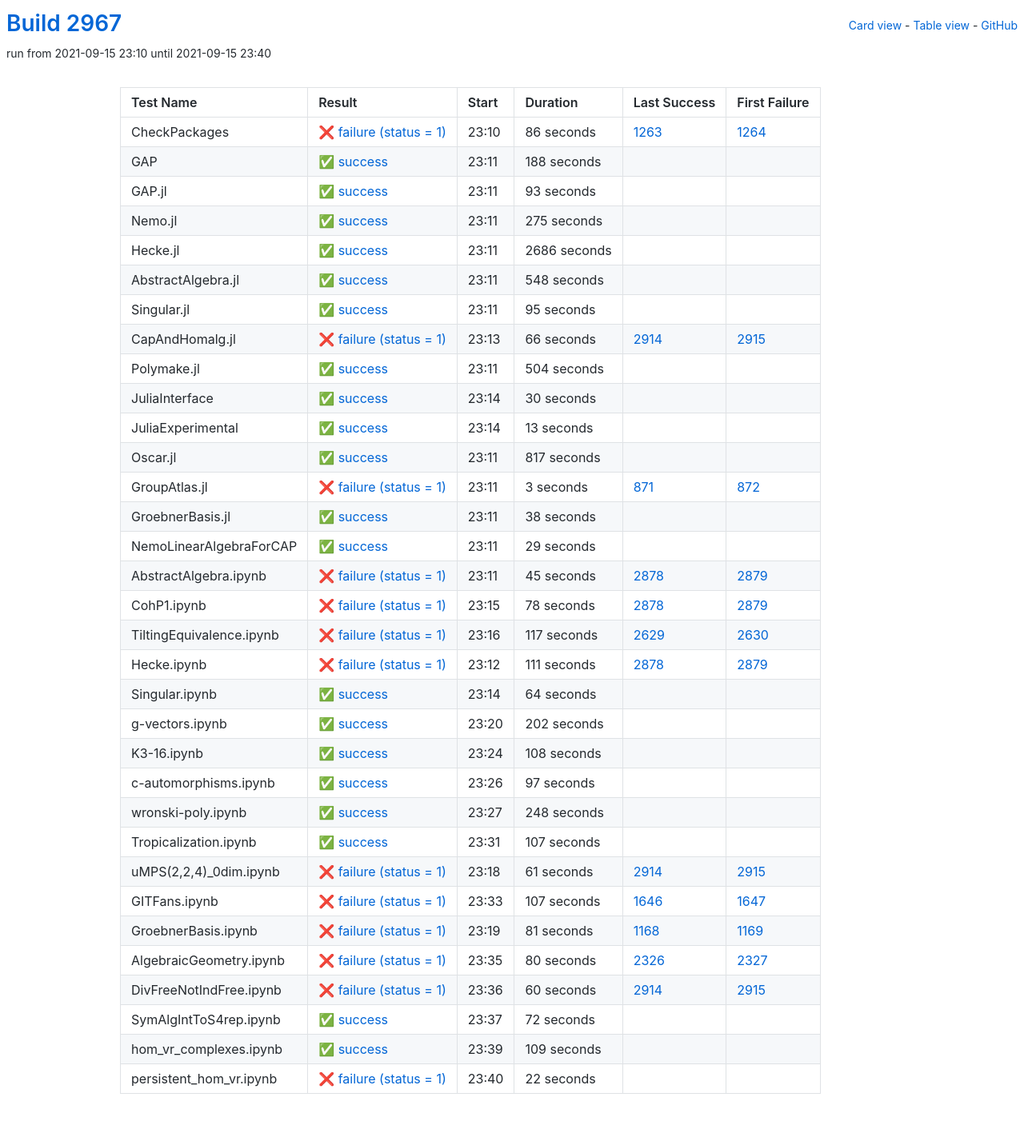
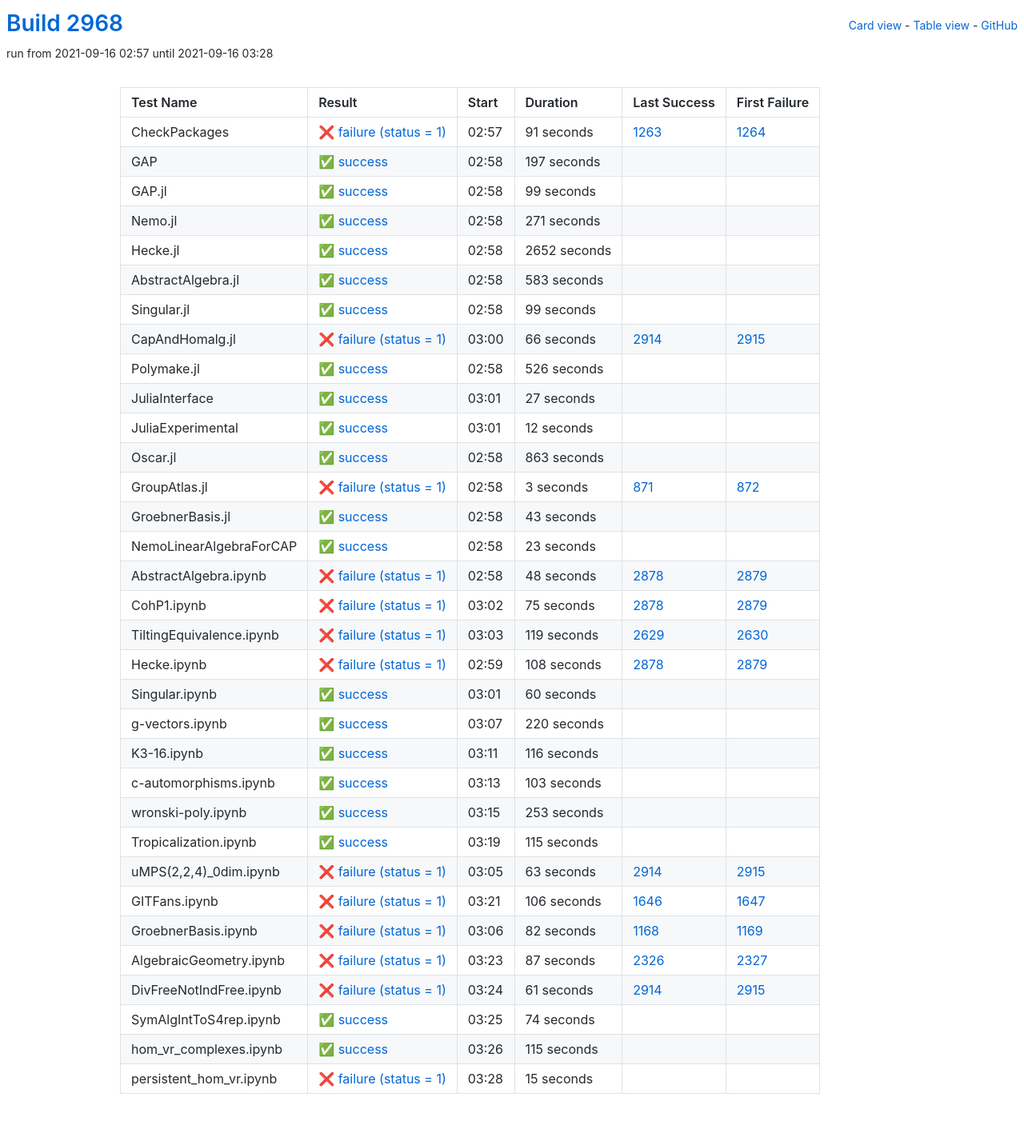
Before and after one commit to oscar-system/oscar-ci-status-stable, a Jekyll site: the page built from table.html, in a window 1280 px wide. Shown: the whole page at 80% size. Built offline with Jekyll 4.4.1, drawn with Linux system fonts in a browser that asks for light colours.

Commit message:
Build #2968

```diff
--- a/_data/ci.yml
+++ b/_data/ci.yml
@@ -1,6 +1,6 @@
 ---
-build: 2967
-build_url: https://oscarci.mathematik.uni-kl.de/job/oscar-stable/2967/
+build: 2968
+build_url: https://oscarci.mathematik.uni-kl.de/job/oscar-stable/2968/
 job: oscar-stable
 organization: oscar-system
 repo: oscar-ci-status-stable
@@ -8,92 +8,92 @@ repourl: https://github.com/oscar-system/oscar-ci-status-stable
 tests:
 - name: CheckPackages
   id: checkpackages
-  log: https://oscarci.mathematik.uni-kl.de/job/oscar-stable/2967/artifact/logs/build-2967/CheckPackages.log
-  start: 2021-09-15 23:10
+  log: https://oscarci.mathematik.uni-kl.de/job/oscar-stable/2968/artifact/logs/build-2968/CheckPackages.log
+  start: 2021-09-16 02:57
   success: false
   exitcode: 1
   status: failure
-  duration: 86
+  duration: 91
   last_success: 1263
   last_success_url: https://oscarci.mathematik.uni-kl.de/job/oscar-stable/1263/
   first_failure: 1264
   first_failure_url: https://oscarci.mathematik.uni-kl.de/job/oscar-stable/1264/
 - name: GAP
   id: gap
-  log: https://oscarci.mathematik.uni-kl.de/job/oscar-stable/2967/artifact/logs/build-2967/GAP.log
-  start: 2021-09-15 23:11
+  log: https://oscarci.mathematik.uni-kl.de/job/oscar-stable/2968/artifact/logs/build-2968/GAP.log
+  start: 2021-09-16 02:58
   success: true
   exitcode: 0
   status: success
-  duration: 188
+  duration: 197
   last_success: false
   last_success_url:
   first_failure: false
   first_failure_url:
 - name: GAP.jl
   id: gap-jl
-  log: https://oscarci.mathematik.uni-kl.de/job/oscar-stable/2967/artifact/logs/build-2967/GAP.jl.log
-  start: 2021-09-15 23:11
+  log: https://oscarci.mathematik.uni-kl.de/job/oscar-stable/2968/artifact/logs/build-2968/GAP.jl.log
+  start: 2021-09-16 02:58
   success: true
   exitcode: 0
   status: success
-  duration: 93
+  duration: 99
   last_success: false
   last_success_url:
   first_failure: false
   first_failure_url:
 - name: Nemo.jl
   id: nemo-jl
-  log: https://oscarci.mathematik.uni-kl.de/job/oscar-stable/2967/artifact/logs/build-2967/Nemo.jl.log
-  start: 2021-09-15 23:11
+  log: https://oscarci.mathematik.uni-kl.de/job/oscar-stable/2968/artifact/logs/build-2968/Nemo.jl.log
+  start: 2021-09-16 02:58
   success: true
   exitcode: 0
   status: success
-  duration: 275
+  duration: 271
   last_success: false
   last_success_url:
   first_failure: false
   first_failure_url:
 - name: Hecke.jl
   id: hecke-jl
-  log: https://oscarci.mathematik.uni-kl.de/job/oscar-stable/2967/artifact/logs/build-2967/Hecke.jl.log
-  start: 2021-09-15 23:11
+  log: https://oscarci.mathematik.uni-kl.de/job/oscar-stable/2968/artifact/logs/build-2968/Hecke.jl.log
+  start: 2021-09-16 02:58
   success: true
   exitcode: 0
   status: success
-  duration: 2686
+  duration: 2652
   last_success: false
   last_success_url:
   first_failure: false
   first_failure_url:
 - name: AbstractAlgebra.jl
   id: abstractalgebra-jl
-  log: https://oscarci.mathematik.uni-kl.de/job/oscar-stable/2967/artifact/logs/build-2967/AbstractAlgebra.jl.log
-  start: 2021-09-15 23:11
+  log: https://oscarci.mathematik.uni-kl.de/job/oscar-stable/2968/artifact/logs/build-2968/AbstractAlgebra.jl.log
+  start: 2021-09-16 02:58
   success: true
   exitcode: 0
   status: success
-  duration: 548
+  duration: 583
   last_success: false
   last_success_url:
   first_failure: false
   first_failure_url:
 - name: Singular.jl
   id: singular-jl
-  log: https://oscarci.mathematik.uni-kl.de/job/oscar-stable/2967/artifact/logs/build-2967/Singular.jl.log
-  start: 2021-09-15 23:11
+  log: https://oscarci.mathematik.uni-kl.de/job/oscar-stable/2968/artifact/logs/build-2968/Singular.jl.log
+  start: 2021-09-16 02:58
   success: true
   exitcode: 0
   status: success
-  duration: 95
+  duration: 99
   last_success: false
   last_success_url:
   first_failure: false
   first_failure_url:
 - name: CapAndHomalg.jl
   id: capandhomalg-jl
-  log: https://oscarci.mathematik.uni-kl.de/job/oscar-stable/2967/artifact/logs/build-2967/CapAndHomalg.jl.log
-  start: 2021-09-15 23:13
+  log: https://oscarci.mathematik.uni-kl.de/job/oscar-stable/2968/artifact/logs/build-2968/CapAndHomalg.jl.log
+  start: 2021-09-16 03:00
   success: false
   exitcode: 1
   status: failure
@@ -104,56 +104,56 @@ tests:
   first_failure_url: https://oscarci.mathematik.uni-kl.de/job/oscar-stable/2915/
 - name: Polymake.jl
   id: polymake-jl
-  log: https://oscarci.mathematik.uni-kl.de/job/oscar-stable/2967/artifact/logs/build-2967/Polymake.jl.log
-  start: 2021-09-15 23:11
+  log: https://oscarci.mathematik.uni-kl.de/job/oscar-stable/2968/artifact/logs/build-2968/Polymake.jl.log
+  start: 2021-09-16 02:58
   success: true
   exitcode: 0
   status: success
-  duration: 504
+  duration: 526
   last_success: false
   last_success_url:
   first_failure: false
   first_failure_url:
 - name: JuliaInterface
   id: juliainterface
-  log: https://oscarci.mathematik.uni-kl.de/job/oscar-stable/2967/artifact/logs/build-2967/JuliaInterface.log
-  start: 2021-09-15 23:14
+  log: https://oscarci.mathematik.uni-kl.de/job/oscar-stable/2968/artifact/logs/build-2968/JuliaInterface.log
+  start: 2021-09-16 03:01
   success: true
   exitcode: 0
   status: success
-  duration: 30
+  duration: 27
   last_success: false
   last_success_url:
   first_failure: false
   first_failure_url:
 - name: JuliaExperimental
   id: juliaexperimental
-  log: https://oscarci.mathematik.uni-kl.de/job/oscar-stable/2967/artifact/logs/build-2967/JuliaExperimental.log
-  start: 2021-09-15 23:14
+  log: https://oscarci.mathematik.uni-kl.de/job/oscar-stable/2968/artifact/logs/build-2968/JuliaExperimental.log
+  start: 2021-09-16 03:01
   success: true
   exitcode: 0
   status: success
-  duration: 13
+  duration: 12
   last_success: false
   last_success_url:
   first_failure: false
   first_failure_url:
 - name: Oscar.jl
   id: oscar-jl
-  log: https://oscarci.mathematik.uni-kl.de/job/oscar-stable/2967/artifact/logs/build-2967/Oscar.jl.log
-  start: 2021-09-15 23:11
+  log: https://oscarci.mathematik.uni-kl.de/job/oscar-stable/2968/artifact/logs/build-2968/Oscar.jl.log
+  start: 2021-09-16 02:58
   success: true
   exitcode: 0
   status: success
-  duration: 817
+  duration: 863
   last_success: false
   last_success_url:
   first_failure: false
   first_failure_url:
 - name: GroupAtlas.jl
   id: groupatlas-jl
-  log: https://oscarci.mathematik.uni-kl.de/job/oscar-stable/2967/artifact/logs/build-2967/GroupAtlas.jl.log
-  start: 2021-09-15 23:11
+  log: https://oscarci.mathematik.uni-kl.de/job/oscar-stable/2968/artifact/logs/build-2968/GroupAtlas.jl.log
+  start: 2021-09-16 02:58
   success: false
   exitcode: 1
   status: failure
@@ -164,152 +164,200 @@ tests:
   first_failure_url: https://oscarci.mathematik.uni-kl.de/job/oscar-stable/872/
 - name: GroebnerBasis.jl
   id: groebnerbasis-jl
-  log: https://oscarci.mathematik.uni-kl.de/job/oscar-stable/2967/artifact/logs/build-2967/GroebnerBasis.jl.log
-  start: 2021-09-15 23:11
+  log: https://oscarci.mathematik.uni-kl.de/job/oscar-stable/2968/artifact/logs/build-2968/GroebnerBasis.jl.log
+  start: 2021-09-16 02:58
   success: true
   exitcode: 0
   status: success
-  duration: 38
+  duration: 43
   last_success: false
   last_success_url:
   first_failure: false
   first_failure_url:
 - name: NemoLinearAlgebraForCAP
   id: nemolinearalgebraforcap
-  log: https://oscarci.mathematik.uni-kl.de/job/oscar-stable/2967/artifact/logs/build-2967/NemoLinearAlgebraForCAP.log
-  start: 2021-09-15 23:11
+  log: https://oscarci.mathematik.uni-kl.de/job/oscar-stable/2968/artifact/logs/build-2968/NemoLinearAlgebraForCAP.log
+  start: 2021-09-16 02:58
   success: true
   exitcode: 0
   status: success
-  duration: 29
+  duration: 23
   last_success: false
   last_success_url:
   first_failure: false
   first_failure_url:
 - name: AbstractAlgebra.ipynb
   id: abstractalgebra-ipynb
-  log: https://oscarci.mathematik.uni-kl.de/job/oscar-stable/2967/artifact/logs/build-2967/AbstractAlgebra.ipynb.log
-  start: 2021-09-15 23:11
+  log: https://oscarci.mathematik.uni-kl.de/job/oscar-stable/2968/artifact/logs/build-2968/AbstractAlgebra.ipynb.log
+  start: 2021-09-16 02:58
   success: false
   exitcode: 1
   status: failure
-  duration: 45
+  duration: 48
   last_success: 2878
   last_success_url: https://oscarci.mathematik.uni-kl.de/job/oscar-stable/2878/
   first_failure: 2879
   first_failure_url: https://oscarci.mathematik.uni-kl.de/job/oscar-stable/2879/
 - name: CohP1.ipynb
   id: cohp1-ipynb
-  log: https://oscarci.mathematik.uni-kl.de/job/oscar-stable/2967/artifact/logs/build-2967/CohP1.ipynb.log
-  start: 2021-09-15 23:15
+  log: https://oscarci.mathematik.uni-kl.de/job/oscar-stable/2968/artifact/logs/build-2968/CohP1.ipynb.log
+  start: 2021-09-16 03:02
   success: false
   exitcode: 1
   status: failure
-  duration: 78
+  duration: 75
   last_success: 2878
   last_success_url: https://oscarci.mathematik.uni-kl.de/job/oscar-stable/2878/
   first_failure: 2879
   first_failure_url: https://oscarci.mathematik.uni-kl.de/job/oscar-stable/2879/
 - name: TiltingEquivalence.ipynb
   id: tiltingequivalence-ipynb
-  log: https://oscarci.mathematik.uni-kl.de/job/oscar-stable/2967/artifact/logs/build-2967/TiltingEquivalence.ipynb.log
-  start: 2021-09-15 23:16
+  log: https://oscarci.mathematik.uni-kl.de/job/oscar-stable/2968/artifact/logs/build-2968/TiltingEquivalence.ipynb.log
+  start: 2021-09-16 03:03
   success: false
   exitcode: 1
   status: failure
-  duration: 117
+  duration: 119
   last_success: 2629
   last_success_url: https://oscarci.mathematik.uni-kl.de/job/oscar-stable/2629/
   first_failure: 2630
   first_failure_url: https://oscarci.mathematik.uni-kl.de/job/oscar-stable/2630/
 - name: Hecke.ipynb
   id: hecke-ipynb
-  log: https://oscarci.mathematik.uni-kl.de/job/oscar-stable/2967/artifact/logs/build-2967/Hecke.ipynb.log
-  start: 2021-09-15 23:12
+  log: https://oscarci.mathematik.uni-kl.de/job/oscar-stable/2968/artifact/logs/build-2968/Hecke.ipynb.log
+  start: 2021-09-16 02:59
   success: false
   exitcode: 1
   status: failure
-  duration: 111
+  duration: 108
   last_success: 2878
   last_success_url: https://oscarci.mathematik.uni-kl.de/job/oscar-stable/2878/
   first_failure: 2879
   first_failure_url: https://oscarci.mathematik.uni-kl.de/job/oscar-stable/2879/
 - name: Singular.ipynb
   id: singular-ipynb
-  log: https://oscarci.mathematik.uni-kl.de/job/oscar-stable/2967/artifact/logs/build-2967/Singular.ipynb.log
-  start: 2021-09-15 23:14
+  log: https://oscarci.mathematik.uni-kl.de/job/oscar-stable/2968/artifact/logs/build-2968/Singular.ipynb.log
+  start: 2021-09-16 03:01
   success: true
   exitcode: 0
   status: success
-  duration: 64
+  duration: 60
   last_success: false
   last_success_url:
   first_failure: false
   first_failure_url:
 - name: g-vectors.ipynb
   id: g-vectors-ipynb
-  log: https://oscarci.mathematik.uni-kl.de/job/oscar-stable/2967/artifact/logs/build-2967/g-vectors.ipynb.log
-  start: 2021-09-15 23:20
+  log: https://oscarci.mathematik.uni-kl.de/job/oscar-stable/2968/artifact/logs/build-2968/g-vectors.ipynb.log
+  start: 2021-09-16 03:07
   success: true
   exitcode: 0
   status: success
-  duration: 202
+  duration: 220
   last_success: false
   last_success_url:
   first_failure: false
   first_failure_url:
 - name: K3-16.ipynb
   id: k3-16-ipynb
-  log: https://oscarci.mathematik.uni-kl.de/job/oscar-stable/2967/artifact/logs/build-2967/K3-16.ipynb.log
-  start: 2021-09-15 23:24
+  log: https://oscarci.mathematik.uni-kl.de/job/oscar-stable/2968/artifact/logs/build-2968/K3-16.ipynb.log
+  start: 2021-09-16 03:11
   success: true
   exitcode: 0
   status: success
-  duration: 108
+  duration: 116
   last_success: false
   last_success_url:
   first_failure: false
   first_failure_url:
 - name: c-automorphisms.ipynb
   id: c-automorphisms-ipynb
-  log: https://oscarci.mathematik.uni-kl.de/job/oscar-stable/2967/artifact/logs/build-2967/c-automorphisms.ipynb.log
-  start: 2021-09-15 23:26
+  log: https://oscarci.mathematik.uni-kl.de/job/oscar-stable/2968/artifact/logs/build-2968/c-automorphisms.ipynb.log
+  start: 2021-09-16 03:13
   success: true
   exitcode: 0
   status: success
-  duration: 97
+  duration: 103
   last_success: false
   last_success_url:
   first_failure: false
   first_failure_url:
 - name: wronski-poly.ipynb
   id: wronski-poly-ipynb
-  log: https://oscarci.mathematik.uni-kl.de/job/oscar-stable/2967/artifact/logs/build-2967/wronski-poly.ipynb.log
-  start: 2021-09-15 23:27
+  log: https://oscarci.mathematik.uni-kl.de/job/oscar-stable/2968/artifact/logs/build-2968/wronski-poly.ipynb.log
+  start: 2021-09-16 03:15
   success: true
   exitcode: 0
   status: success
-  duration: 248
+  duration: 253
   last_success: false
   last_success_url:
   first_failure: false
   first_failure_url:
 - name: Tropicalization.ipynb
   id: tropicalization-ipynb
-  log: https://oscarci.mathematik.uni-kl.de/job/oscar-stable/2967/artifact/logs/build-2967/Tropicalization.ipynb.log
-  start: 2021-09-15 23:31
+  log: https://oscarci.mathematik.uni-kl.de/job/oscar-stable/2968/artifact/logs/build-2968/Tropicalization.ipynb.log
+  start: 2021-09-16 03:19
   success: true
   exitcode: 0
   status: success
-  duration: 107
+  duration: 115
   last_success: false
   last_success_url:
   first_failure: false
   first_failure_url:
 - name: uMPS(2,2,4)_0dim.ipynb
   id: umps-2-2-4-0dim-ipynb
-  log: https://oscarci.mathematik.uni-kl.de/job/oscar-stable/2967/artifact/logs/build-2967/uMPS-2-2-4-_0dim.ipynb.log
-  start: 2021-09-15 23:18
+  log: https://oscarci.mathematik.uni-kl.de/job/oscar-stable/2968/artifact/logs/build-2968/uMPS-2-2-4-_0dim.ipynb.log
+  start: 2021-09-16 03:05
+  success: false
+  exitcode: 1
+  status: failure
+  duration: 63
+  last_success: 2914
+  last_success_url: https://oscarci.mathematik.uni-kl.de/job/oscar-stable/2914/
+  first_failure: 2915
+  first_failure_url: https://oscarci.mathematik.uni-kl.de/job/oscar-stable/2915/
+- name: GITFans.ipynb
+  id: gitfans-ipynb
+  log: https://oscarci.mathematik.uni-kl.de/job/oscar-stable/2968/artifact/logs/build-2968/GITFans.ipynb.log
+  start: 2021-09-16 03:21
+  success: false
+  exitcode: 1
+  status: failure
+  duration: 106
+  last_success: 1646
+  last_success_url: https://oscarci.mathematik.uni-kl.de/job/oscar-stable/1646/
+  first_failure: 1647
+  first_failure_url: https://oscarci.mathematik.uni-kl.de/job/oscar-stable/1647/
+- name: GroebnerBasis.ipynb
+  id: groebnerbasis-ipynb
+  log: https://oscarci.mathematik.uni-kl.de/job/oscar-stable/2968/artifact/logs/build-2968/GroebnerBasis.ipynb.log
+  start: 2021-09-16 03:06
+  success: false
+  exitcode: 1
+  status: failure
+  duration: 82
+  last_success: 1168
+  last_success_url: https://oscarci.mathematik.uni-kl.de/job/oscar-stable/1168/
+  first_failure: 1169
+  first_failure_url: https://oscarci.mathematik.uni-kl.de/job/oscar-stable/1169/
+- name: AlgebraicGeometry.ipynb
+  id: algebraicgeometry-ipynb
+  log: https://oscarci.mathematik.uni-kl.de/job/oscar-stable/2968/artifact/logs/build-2968/AlgebraicGeometry.ipynb.log
+  start: 2021-09-16 03:23
+  success: false
+  exitcode: 1
+  status: failure
+  duration: 87
+  last_success: 2326
+  last_success_url: https://oscarci.mathematik.uni-kl.de/job/oscar-stable/2326/
+  first_failure: 2327
+  first_failure_url: https://oscarci.mathematik.uni-kl.de/job/oscar-stable/2327/
+- name: DivFreeNotIndFree.ipynb
+  id: divfreenotindfree-ipynb
+  log: https://oscarci.mathematik.uni-kl.de/job/oscar-stable/2968/artifact/logs/build-2968/DivFreeNotIndFree.ipynb.log
+  start: 2021-09-16 03:24
   success: false
   exitcode: 1
   status: failure
@@ -318,86 +366,38 @@ tests:
   last_success_url: https://oscarci.mathematik.uni-kl.de/job/oscar-stable/2914/
   first_failure: 2915
   first_failure_url: https://oscarci.mathematik.uni-kl.de/job/oscar-stable/2915/
-- name: GITFans.ipynb
-  id: gitfans-ipynb
-  log: https://oscarci.mathematik.uni-kl.de/job/oscar-stable/2967/artifact/logs/build-2967/GITFans.ipynb.log
-  start: 2021-09-15 23:33
-  success: false
-  exitcode: 1
-  status: failure
-  duration: 107
-  last_success: 1646
-  last_success_url: https://oscarci.mathematik.uni-kl.de/job/oscar-stable/1646/
-  first_failure: 1647
-  first_failure_url: https://oscarci.mathematik.uni-kl.de/job/oscar-stable/1647/
-- name: GroebnerBasis.ipynb
-  id: groebnerbasis-ipynb
-  log: https://oscarci.mathematik.uni-kl.de/job/oscar-stable/2967/artifact/logs/build-2967/GroebnerBasis.ipynb.log
-  start: 2021-09-15 23:19
-  success: false
-  exitcode: 1
-  status: failure
-  duration: 81
-  last_success: 1168
-  last_success_url: https://oscarci.mathematik.uni-kl.de/job/oscar-stable/1168/
-  first_failure: 1169
-  first_failure_url: https://oscarci.mathematik.uni-kl.de/job/oscar-stable/1169/
-- name: AlgebraicGeometry.ipynb
-  id: algebraicgeometry-ipynb
-  log: https://oscarci.mathematik.uni-kl.de/job/oscar-stable/2967/artifact/logs/build-2967/AlgebraicGeometry.ipynb.log
-  start: 2021-09-15 23:35
-  success: false
-  exitcode: 1
-  status: failure
-  duration: 80
-  last_success: 2326
-  last_success_url: https://oscarci.mathematik.uni-kl.de/job/oscar-stable/2326/
-  first_failure: 2327
-  first_failure_url: https://oscarci.mathematik.uni-kl.de/job/oscar-stable/2327/
-- name: DivFreeNotIndFree.ipynb
-  id: divfreenotindfree-ipynb
-  log: https://oscarci.mathematik.uni-kl.de/job/oscar-stable/2967/artifact/logs/build-2967/DivFreeNotIndFree.ipynb.log
-  start: 2021-09-15 23:36
-  success: false
-  exitcode: 1
-  status: failure
-  duration: 60
-  last_success: 2914
-  last_success_url: https://oscarci.mathematik.uni-kl.de/job/oscar-stable/2914/
-  first_failure: 2915
-  first_failure_url: https://oscarci.mathematik.uni-kl.de/job/oscar-stable/2915/
 - name: SymAlgIntToS4rep.ipynb
   id: symalginttos4rep-ipynb
-  log: https://oscarci.mathematik.uni-kl.de/job/oscar-stable/2967/artifact/logs/build-2967/SymAlgIntToS4rep.ipynb.log
-  start: 2021-09-15 23:37
+  log: https://oscarci.mathematik.uni-kl.de/job/oscar-stable/2968/artifact/logs/build-2968/SymAlgIntToS4rep.ipynb.log
+  start: 2021-09-16 03:25
   success: true
   exitcode: 0
   status: success
-  duration: 72
+  duration: 74
   last_success: false
   last_success_url:
   first_failure: false
   first_failure_url:
 - name: hom_vr_complexes.ipynb
   id: hom-vr-complexes-ipynb
-  log: https://oscarci.mathematik.uni-kl.de/job/oscar-stable/2967/artifact/logs/build-2967/hom_vr_complexes.ipynb.log
-  start: 2021-09-15 23:39
+  log: https://oscarci.mathematik.uni-kl.de/job/oscar-stable/2968/artifact/logs/build-2968/hom_vr_complexes.ipynb.log
+  start: 2021-09-16 03:26
   success: true
   exitcode: 0
   status: success
-  duration: 109
+  duration: 115
   last_success: false
   last_success_url:
   first_failure: false
   first_failure_url:
 - name: persistent_hom_vr.ipynb
   id: persistent-hom-vr-ipynb
-  log: https://oscarci.mathematik.uni-kl.de/job/oscar-stable/2967/artifact/logs/build-2967/persistent_hom_vr.ipynb.log
-  start: 2021-09-15 23:40
+  log: https://oscarci.mathematik.uni-kl.de/job/oscar-stable/2968/artifact/logs/build-2968/persistent_hom_vr.ipynb.log
+  start: 2021-09-16 03:28
   success: false
   exitcode: 1
   status: failure
-  duration: 22
+  duration: 15
   last_success: false
   last_success_url:
   first_failure: false
```
Also changed, not shown: README.md.
